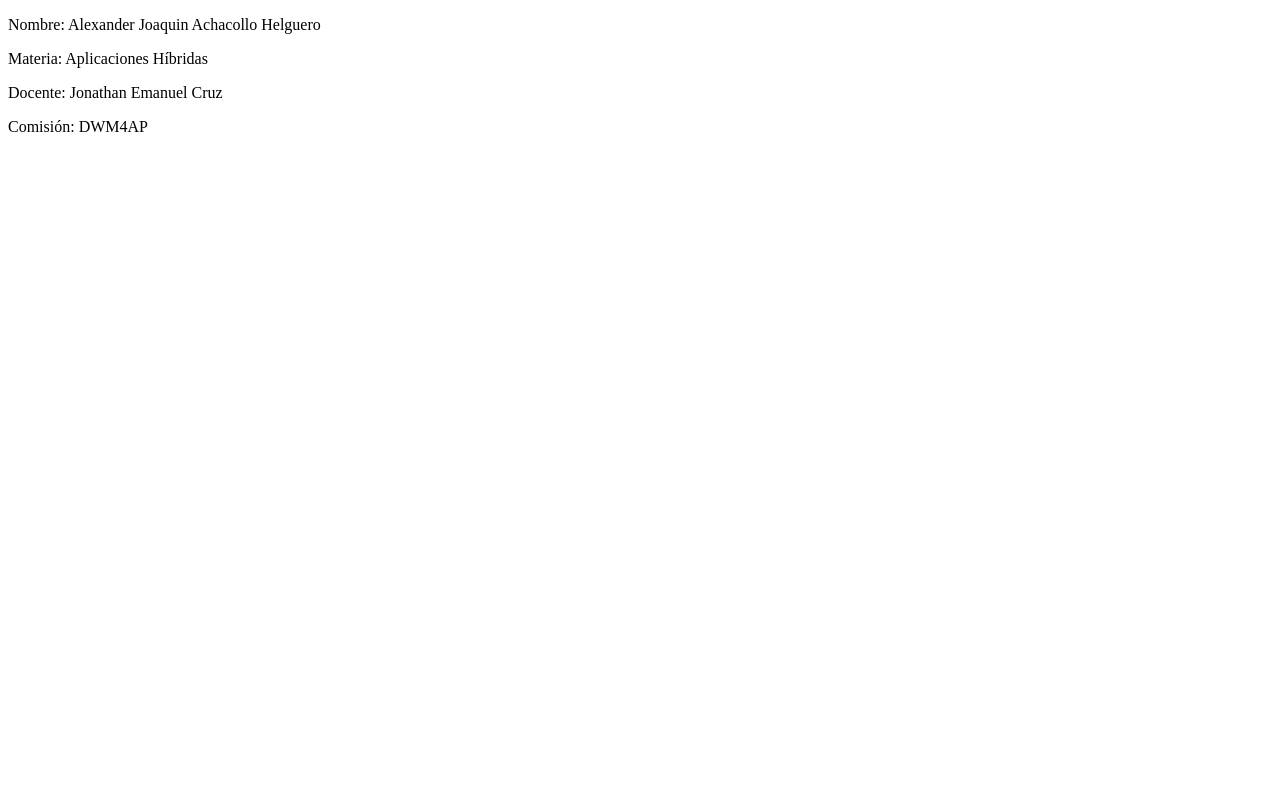
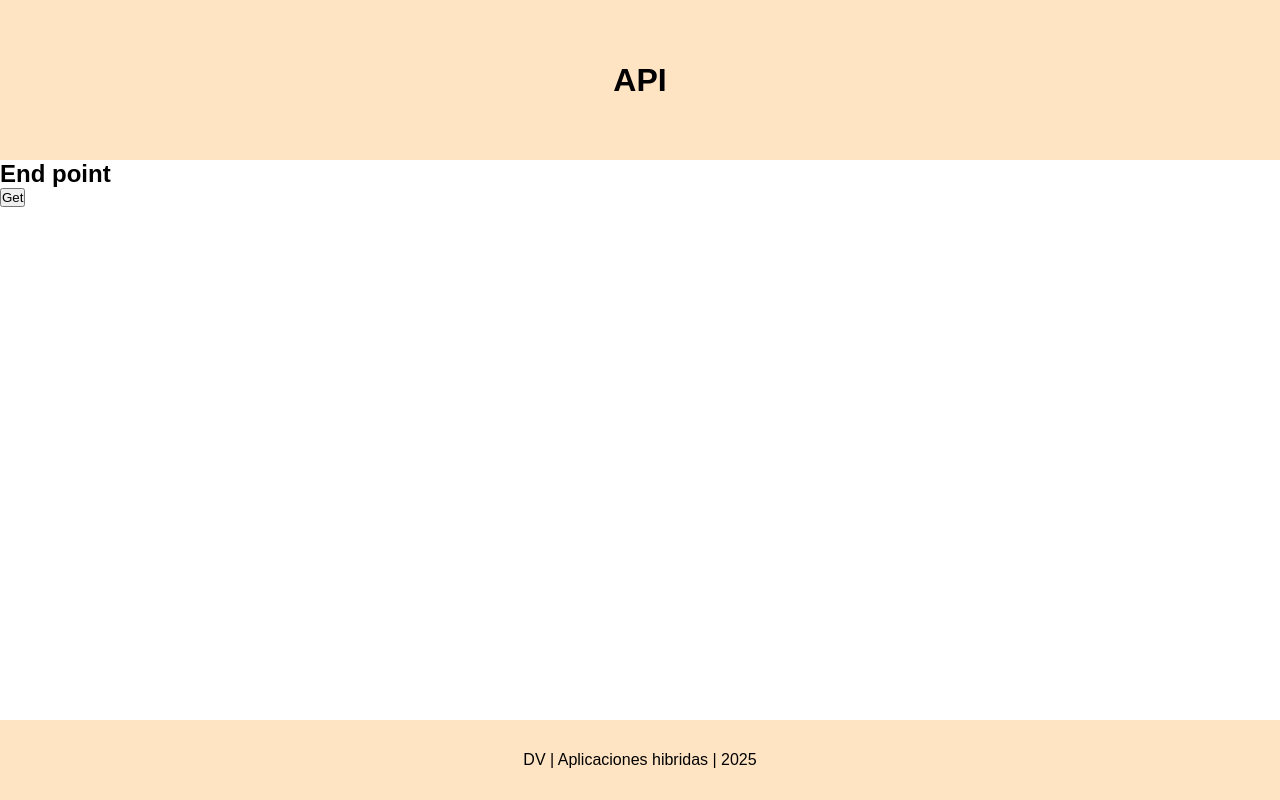
Before and after one commit to joaquinachacollo/parcial-AH, a website: page public/index.html in a window 1280 px wide. Drawn offline with Linux system fonts and the light colour scheme.

Commit message:
actualizado

```diff
--- a/controllers/gameController.js
+++ b/controllers/gameController.js
@@ -37,4 +37,4 @@ const deleteGame =  async (request, response) => {
     }
 }
 
-export { getGames, getGameById, addGame, updateGame, deleteGame}
+export { getGames, getGameById, addGame, updateGame, deleteGame};
--- a/package.json
+++ b/package.json
@@ -11,6 +11,7 @@
   "license": "ISC",
   "description": "",
   "dependencies": {
+    "dotenv": "^16.5.0",
     "express": "^5.1.0",
     "nodemon": "^3.1.9"
   }
--- a/public/index.html
+++ b/public/index.html
@@ -1,16 +1,30 @@
 <!DOCTYPE html>
-<html lang="en">
+<html lang="es">
 <head>
     <meta charset="UTF-8">
     <meta name="viewport" content="width=device-width, initial-scale=1.0">
-    <title>Parcial 1</title>
+    <link rel="stylesheet" href="./style.css">
+    <title>API</title>
 </head>
 <body>
+
+    <header>
+        <h1>API</h1>
+    </header>
+
+    <main>
+        <h2>End point</h2>
+        <button>Get</button>
+    </main>
+
     <footer>
+        <p>DV | Aplicaciones hibridas | 2025</p>
+    </footer>
+    <!-- <footer>
         <p>Nombre: Alexander Joaquin Achacollo Helguero</p>
         <p>Materia: Aplicaciones Híbridas</p>
         <p>Docente: Jonathan Emanuel Cruz</p>
         <p>Comisión: DWM4AP</p>
-    </footer>
+    </footer> -->
 </body>
 </html>
--- /dev/null
+++ b/public/style.css
@@ -0,0 +1,25 @@
+*{
+padding: 0;
+margin: 0;
+font-family: Arial, Helvetica, sans-serif;
+}
+
+header{
+    height: 20vh;
+    display: flex;
+    justify-content: center;
+    align-items: center;
+    background-color: bisque;
+}
+
+main{
+    min-height: 70vh;
+}
+
+footer{
+    background-color: bisque;
+    height: 10vh;
+    display: flex;
+    justify-content: center;
+    align-items: center;
+}
--- a/routes/gamesRouter.js
+++ b/routes/gamesRouter.js
@@ -1,5 +1,5 @@
 import express from "express";
-import {getGames, getGameById, addGame, updateGame, deleteGame} from "../controllers/userController.js"
+import {getGames, getGameById, addGame, updateGame, deleteGame} from "../controllers/gameController.js"
 
 const router = express.Router();
 
--- a/routes/index.js
+++ b/routes/index.js
@@ -2,7 +2,6 @@
 import gameRoutes from "./gamesRouter.js";
 
 function routerAPI( app ){
-    console.log('Rutas')
     // Definimos cada
     app.use('/api/games', gameRoutes );
     // app.use('/api/products', productsRouter );
```
Also changed, not shown: app.js (+14 -1 lines), 2 other files.
